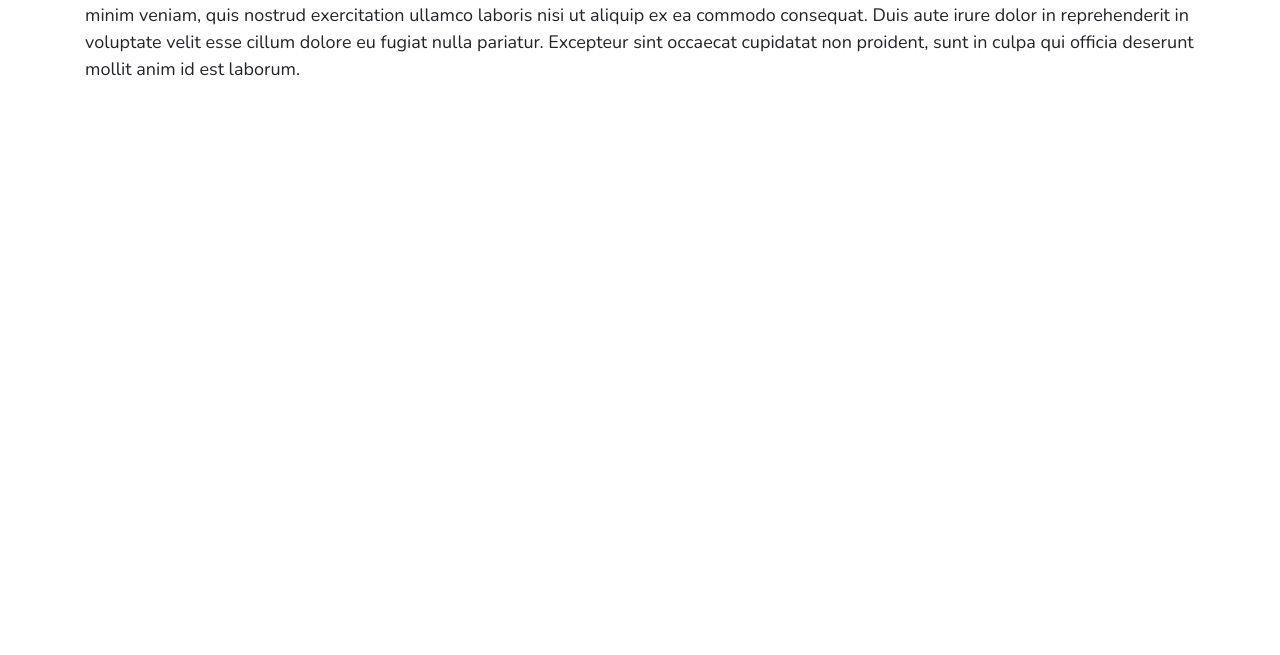
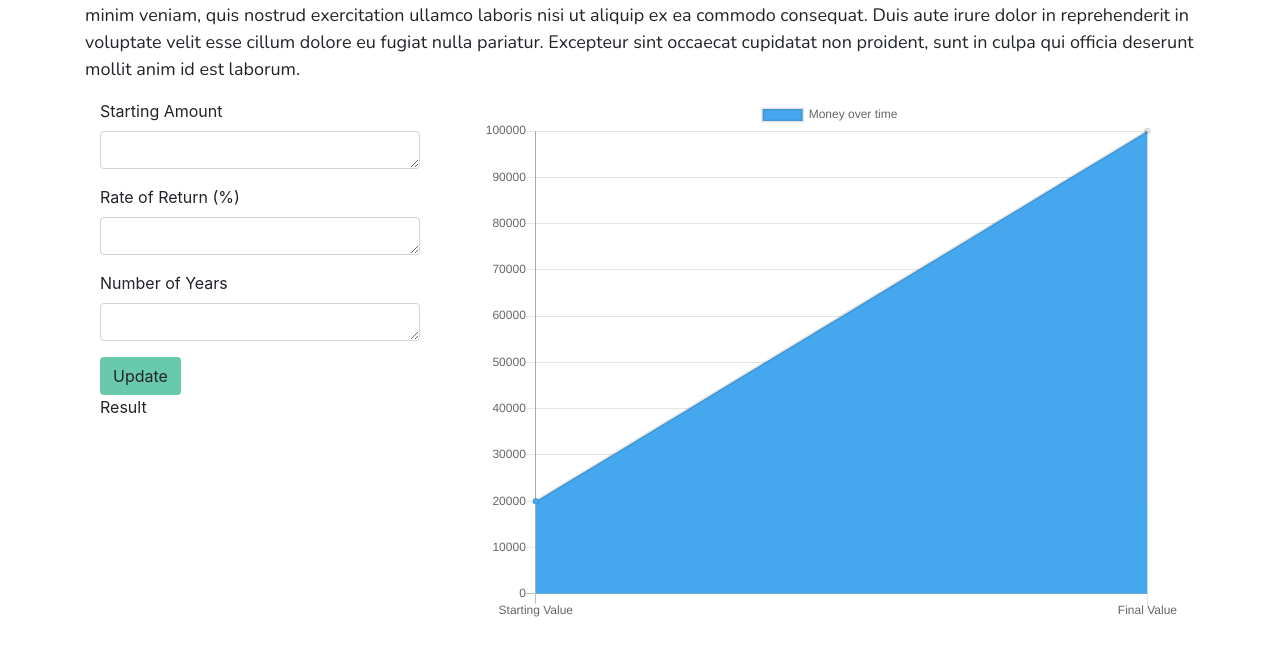
Before and after one commit to MattLong34/cash-castle-frontend, a plain HTML site: page investing.html in a window 1280 px wide. Shown: the part 217-872 px from the top of the page. Before the commit the page ends 800 px from the top, so only its background shows below. Drawn offline with nearby package versions, Linux system fonts and the light colour scheme.

Commit message:
added non-functioning investment form and chart

```diff
--- a/investing.html
+++ b/investing.html
@@ -8,7 +8,8 @@
     <script src="https://kit.fontawesome.com/f51de50bfe.js" crossorigin="anonymous"></script>
       <!-- Bootstrap CSS -->
     <link rel="stylesheet" href="https://stackpath.bootstrapcdn.com/bootstrap/4.5.0/css/bootstrap.min.css" integrity="sha384-9aIt2nRpC12Uk9gS9baDl411NQApFmC26EwAOH8WgZl5MYYxFfc+NcPb1dKGj7Sk" crossorigin="anonymous">
-</head>
+    <script src="https://cdn.jsdelivr.net/npm/chart.js@2.9.3/dist/Chart.min.js"></script>
+  </head>
 <body>
 
   <header>
@@ -36,7 +37,91 @@
         </div>
     </section>
 
+    <section id="data">
+      <div class="container">
+          <div class="row">
+              <div class="col">
+                  <section id="yourInvestingForm">
+                      <div class="container">
+                          <!-- <p>Enter your info below:</p> -->
+                          <form id="investing-form">
+                              <div class="form-group">
+                                  <label for="starting-amount">Starting Amount</label>
+                                  <textarea class="form-control" id="starting-amount" rows="1"></textarea>
+                              </div>
+                              <div class="form-group">
+                                  <label for="rate-of-return">Rate of Return (%)</label>
+                                  <textarea class="form-control" id="rate-of-return" rows="1"></textarea>
+                              </div>
+                              <div class="form-group">
+                                  <label for="number-of-years">Number of Years</label>
+                                  <textarea class="form-control" id="number-of-years" rows="1"></textarea>
+                              </div>
+                              <button type="" class="btn submit-button">Update</button>
+                              <p id="result">Result</p>
+                              <!-- <button type="" class="btn reset-button" id="resetBudgetingForm">Reset</button> -->
+                          </form>
+                      </div>
+                  </section>
+              </div>
+              <div class="col-8">
+                <section id="yourInvestingChart">
+                    <div class="container">
+                        <canvas id="investingChart" width="200" height="150"></canvas>
+                    </div>
+                </section>
+            </div>
+          </div>
+      </section>
 
+
+
+
+
+
+
+
+
+
+    <!-- <section>
+
+        <BODY BGCOLOR=FFFFF0><CENTER>
+        <FORM NAME="temps">
+        <table border="2" width="60%" cellpadding=4>
+
+        </table>
+        <HR>
+        <H1>Put Inputs Here</H1>
+        <TABLE BORDER=3>
+        <TR><TD>
+        Years: <TD><INPUT TYPE="TEXT" NAME="YR" onChange="dosum()" SIZE="6" VALUE="20">
+        <TR><TD>
+        Percent Yield:<TD> <INPUT TYPE="TEXT" NAME="IR" onChange="dosum()" SIZE="6" VALUE="8.0">
+        <TR><TD>
+        Initial Balance:<TD> <INPUT TYPE="TEXT" NAME="IB" onChange="dosum()" SIZE="6" VALUE="20000">
+        <TR><TD>
+        Monthly Contribution:<TD> <INPUT TYPE="TEXT" NAME="MC" onChange="dosum()" SIZE="6" VALUE="250">
+        <TR>
+        <INPUT TYPE="BUTTON" VALUE="Calculate Now!" onClick="dosum()">
+        </TABLE>
+        <P>
+        <H1>Results</H1>
+        <TABLE BORDER=2>
+        <TR><TD>Final Balance<TD><INPUT TYPE="TEXT" NAME="FB" SIZE="10"> </TR>
+        <TR><TD>Total Contributions<TD><INPUT TYPE="TEXT" NAME="TC" SIZE="10"> </TR>
+        <TR><TD>Total Earnings<TD><INPUT TYPE="TEXT" NAME="TE" SIZE="10"> </TR>
+        <TR>
+        <TD COLSPAN=2>
+        <TEXTAREA NAME="FA" ROWS=25 COLS=20 SCROLLABLE>
+        </TEXTAREA>
+        </TABLE>
+        <HR>
+        <a href="/hugh/calc">To Main Listing</a>
+        </FORM>
+         -->
+    </section>
+
+    <script src="js/investing.js"></script>
     <script src="https://code.jquery.com/jquery-3.5.1.slim.min.js" integrity="sha384-DfXdz2htPH0lsSSs5nCTpuj/zy4C+OGpamoFVy38MVBnE+IbbVYUew+OrCXaRkfj" crossorigin="anonymous"></script>
     <script src="https://cdn.jsdelivr.net/npm/popper.js@1.16.0/dist/umd/popper.min.js" integrity="sha384-Q6E9RHvbIyZFJoft+2mJbHaEWldlvI9IOYy5n3zV9zzTtmI3UksdQRVvoxMfooAo" crossorigin="anonymous"></script>
     <script src="https://stackpath.bootstrapcdn.com/bootstrap/4.5.0/js/bootstrap.min.js" integrity="sha384-OgVRvuATP1z7JjHLkuOU7Xw704+h835Lr+6QL9UvYjZE3Ipu6Tp75j7Bh/kR0JKI" crossorigin="anonymous"></script>
--- /dev/null
+++ b/js/investing.js
@@ -0,0 +1,105 @@
+const p = document.getElementById("starting-amount").value
+const n = 12
+const t = document.getElementById("number-of-years").value
+const r = document.getElementById("rate-of-return").value
+const result = document.getElementById("result")
+
+function calculate() {
+    // The equation is A = p * [[1 + (r/n)] ^ nt]
+    A = (p * Math.pow((1 + (r / (n * 100))), (n * t)));
+
+    // toFixed is used for rounding the amount with two decimal places.
+    const totalAmount = result.innerHTML = "The total amount is " + A.toFixed(2);
+
+    const interestAmount = result.innerHTML += "<br> The interest is " + (A.toFixed(2) - p).toFixed(2);
+  }
+
+  const investingForm = document.querySelector('#investing-form')
+  investingForm.addEventListener('submit', (event)=> submitForm(event))
+
+  function submitForm(event){
+    event.preventDefault()
+    updateChart()
+}
+
+var investingChart = new Chart(document.getElementById("investingChart"), {
+    type: 'line',
+    data: {
+        labels: ["Starting Value", "Final Value"],
+        datasets: [
+            {
+                label: "Money over time",
+                backgroundColor: ["#45a7ee"],
+                data: [20000,100000]
+            }
+        ]
+    },
+    options: {
+        scales: {
+            yAxes: [{
+                stacked: true
+            }]
+        }
+    }
+});
+
+function updateChart() {
+    investingChart.data.datasets[0].data = [p.value,totalAmount];
+    investing.update()
+}
+
+
+
+
+
+
+
+
+
+
+
+
+
+
+
+
+
+// function floor(val)
+// {
+//   var newval=100*val;
+//   newval = Math.round(newval);
+//   var dollars = Math.floor(newval/100);
+//   var cents = newval - dollars * 100;
+//   if (cents == 0) {var centst = new String("00");}
+//   if (cents < 10) {var centst = "0" + String(cents);}
+//   if (cents > 9) {var centst = new String(cents);}
+//   return (dollars + "." + centst);
+// }
+
+// function dosum()
+// {
+//   var mi = document.temps.IR.value / 1200;
+//   var base = Number(document.temps.IB.value);
+//   document.temps.FA.value = "";
+//   var pp = 0;
+//   var yr = 0;
+//   var mc = Number(document.temps.MC.value);
+//   var yrs = Number(document.temps.YR.value);
+//   var tc = floor(base + 12 * yrs * mc);
+//   for (i=0; i< yrs * 12; i++)
+//   {
+//     base = base * (1 + mi) + mc;
+//     pp++;
+//     if (pp == 12)
+//     {
+//       yr++;
+//       if (yr < 10) { sp = " "; } else { sp = ""; }
+//       document.temps.FA.value =
+//         document.temps.FA.value + "\n" + sp + yr + " : " + floor(base);
+//       pp = 0;
+//     }
+//   }
+//   document.temps.FB.value = floor(base);
+//   document.temps.TC.value = floor(tc)
+//   document.temps.TE.value = floor(base - tc)
+// }
```
Also changed, not shown: budgeting.html (+1 -1 lines).
